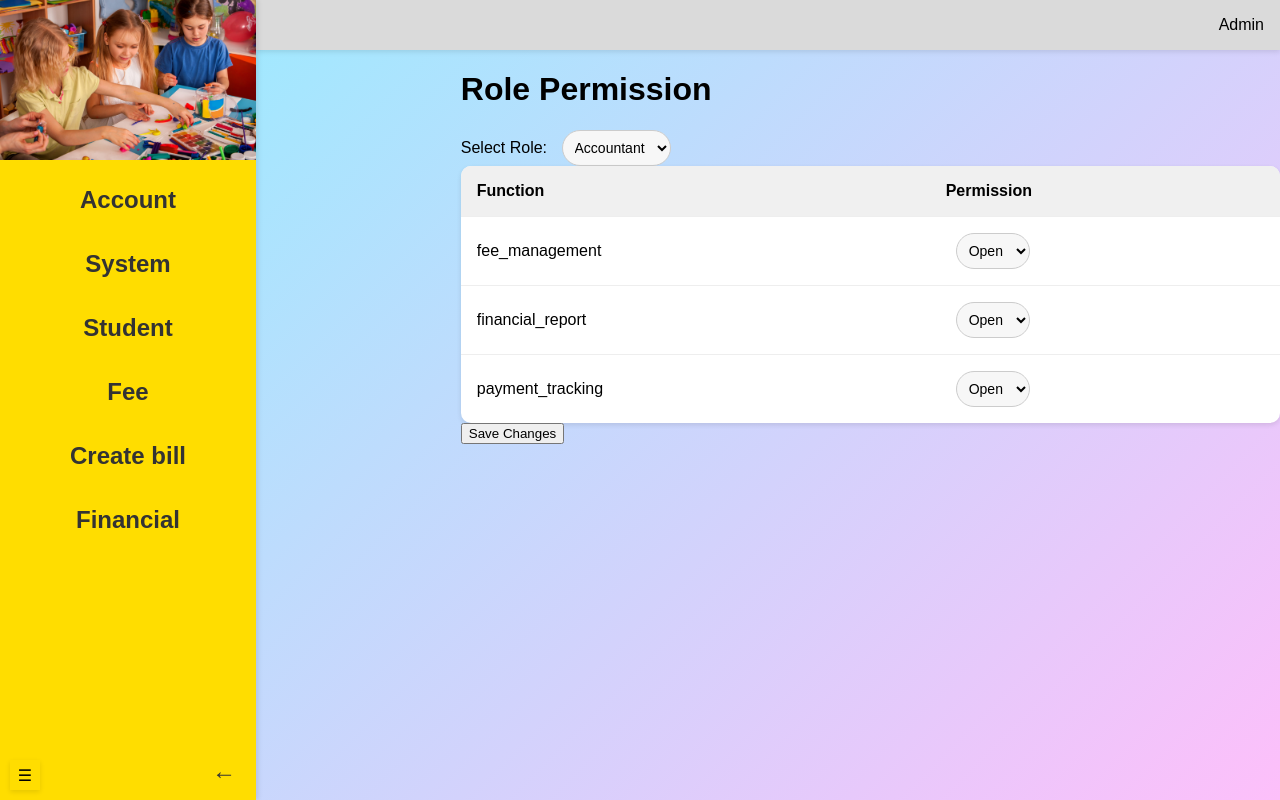
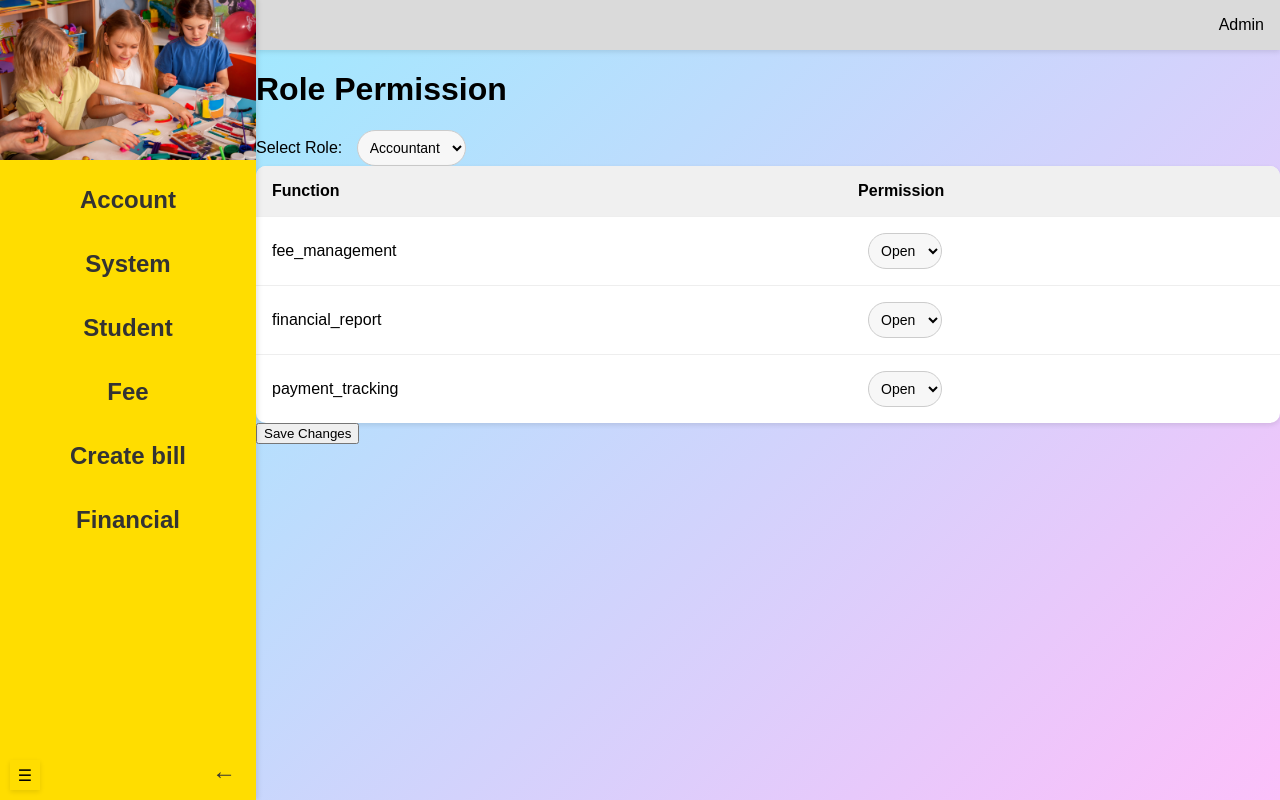
Before and after one commit to Sia139/soft-eng-assig, a Flask app: page /admin/rolePermission in a window 1280 px wide. Run offline with Flask 3, Linux system fonts and the light colour scheme; a user stored in the database is signed in; data comes from the database, SQL or seed files in the repository.

Commit message:
dunno what update

```diff
--- a/templates/rolePermission.html
+++ b/templates/rolePermission.html
@@ -6,7 +6,7 @@
 {% endblock %}
 
 {% block content %}
-<div class="main-content">
+
     <h1>Role Permission</h1>
 
     <form method="GET" action="{{ url_for('admin.role_permission') }}">
@@ -45,7 +45,7 @@
 
         <button type="button" onclick="savePermissions()">Save Changes</button>
     </form>
-</div>
+
 
 <script>
     function savePermissions() {
```
Also changed, not shown: templates/invoiceDetail.html (+0 -20 lines).
